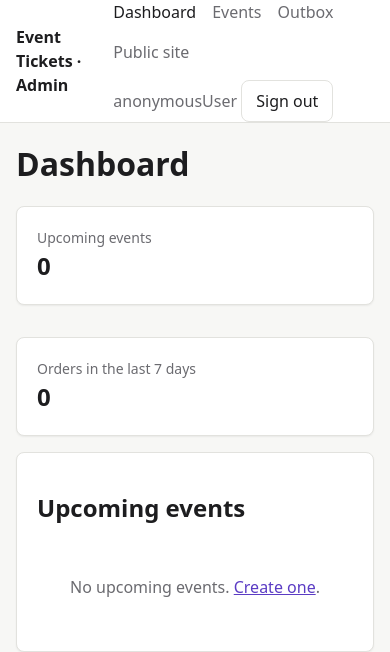
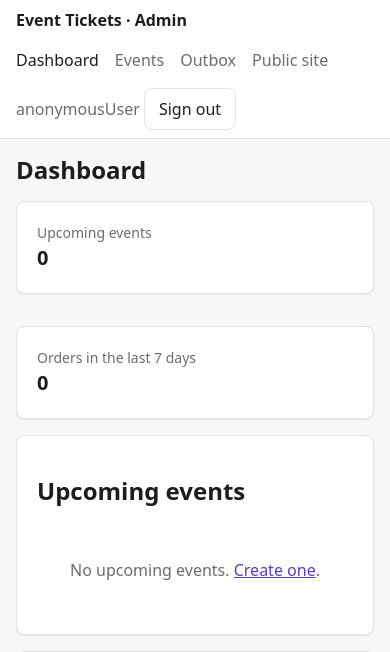
Before and after one commit to sorin-work/event-tickets, a Spring Boot app: page /admin in a window 390 px wide. Shown: the top 652 px of the page. Run offline with Spring Boot 4, Linux system fonts and the light colour scheme; data that the repository does not hold is empty; some of the project's set-up classes (security, data sources, template engines, error pages and the like) are left out, and stand-ins take their place; some libraries are stand-ins or nearby versions.

Commit message:
style(web): usable layout and tables on phones

```diff
--- a/src/main/resources/static/css/app.css
+++ b/src/main/resources/static/css/app.css
@@ -498,3 +498,32 @@ form.inline {
 .rename-form input {
   padding: 4px 8px;
 }
+
+/* Phones: let wide admin tables scroll sideways instead of squashing. */
+@media (max-width: 640px) {
+  main table {
+    display: block;
+    overflow-x: auto;
+    white-space: nowrap;
+  }
+
+  .site-header .container {
+    flex-direction: column;
+    align-items: flex-start;
+    padding-top: 8px;
+    padding-bottom: 8px;
+  }
+
+  .tier {
+    flex-direction: column;
+    align-items: flex-start;
+  }
+
+  .stat-value {
+    font-size: 1.25rem;
+  }
+
+  h1 {
+    font-size: 1.5rem;
+  }
+}
```
